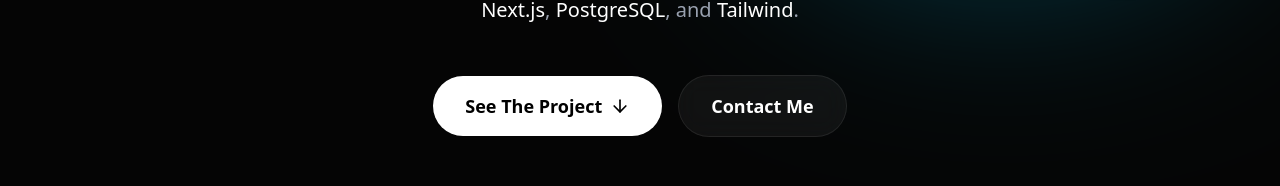
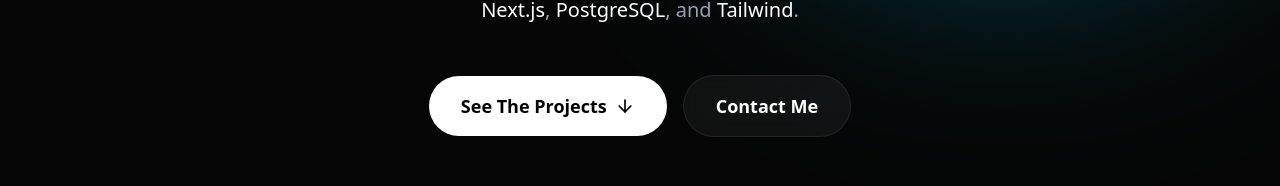
Before and after one commit to Ashes1993/portfolio, a Next.js app: page / in a window 1280 px wide. Shown: the part 592-778 px from the top of the page. Built offline with nearby package versions, Linux system fonts and the light colour scheme.

Commit message:
Optimized the notld image and changed the button in hero from "project" to "projects".

```diff
--- a/components/projects/ArchiveDiscoveryProject.js
+++ b/components/projects/ArchiveDiscoveryProject.js
@@ -143,7 +143,6 @@
     >
       {/* BACKGROUND LAYER: RENDERED UI (Right Side) */}
       <div className="absolute inset-0 flex items-center justify-center">
-        {/* FIX 1: Replaced CSS background image with Next.js Image component for heavy optimization */}
         <div className="absolute inset-0 opacity-20 blur-2xl overflow-hidden pointer-events-none">
           <Image
             src="/notld.jpg"
@@ -164,7 +163,7 @@
               alt="Night of the Living Dead"
               fill
               className="object-cover transition-transform duration-700 group-hover/card:scale-105 opacity-90 group-hover/card:opacity-100"
-              sizes="(max-width: 640px) 180px, 220px" // FIX 2: Tighter sizes configuration for the actual card
+              sizes="(max-width: 640px) 180px, 220px"
               quality={85}
             />
             {/* Verified Badge */}
--- a/components/sections/Hero.js
+++ b/components/sections/Hero.js
@@ -65,7 +65,7 @@
             }
             className="group relative px-8 py-4 rounded-full bg-white text-black font-bold text-lg hover:bg-gray-200 transition-all duration-300 hover:scale-105 hover:shadow-[0_0_20px_rgba(255,255,255,0.3)] flex items-center gap-2 w-full sm:w-auto justify-center"
           >
-            See The Project
+            See The Projects
             <ArrowDown className="w-5 h-5 group-hover:translate-y-1 transition-transform duration-300" />
           </button>
 
```
